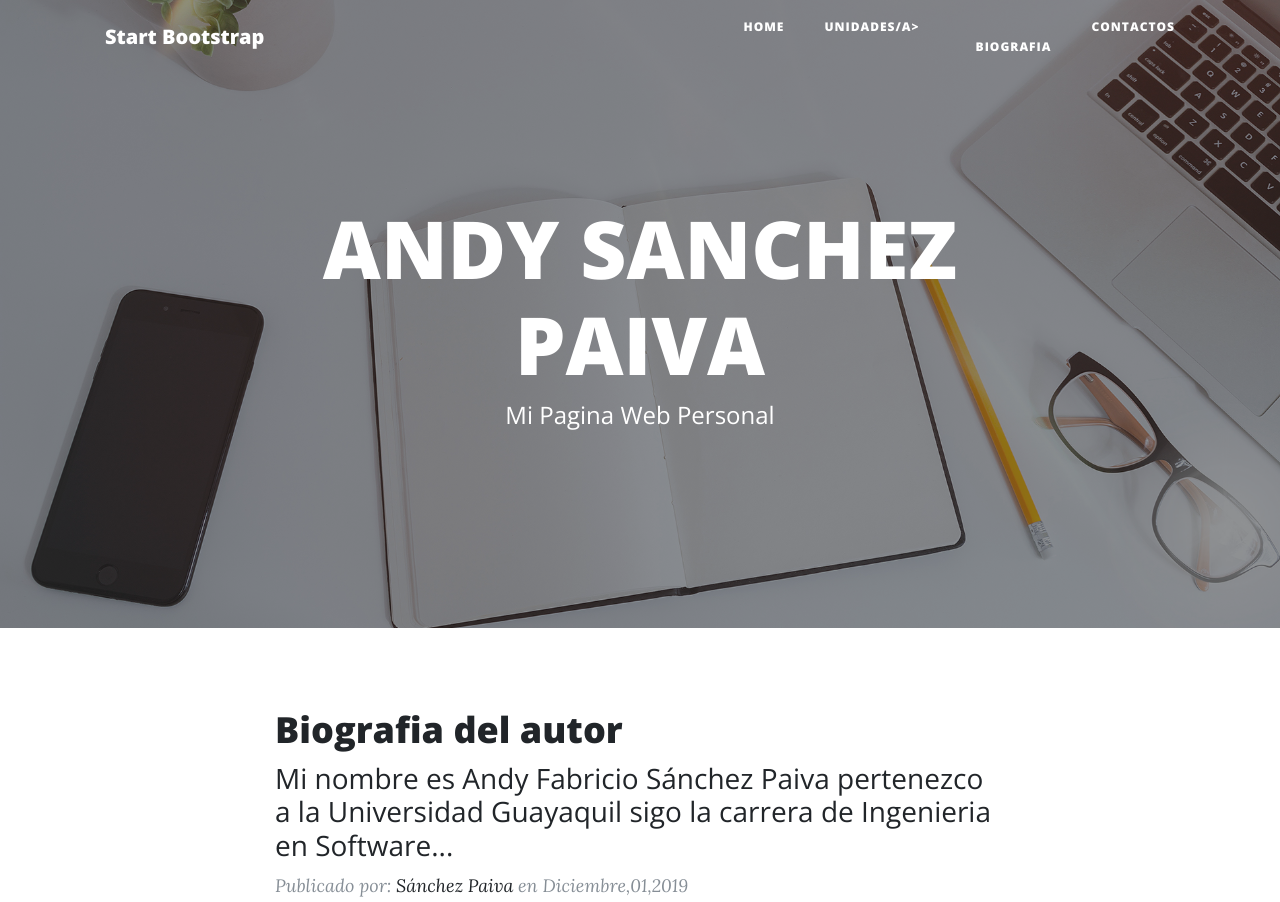
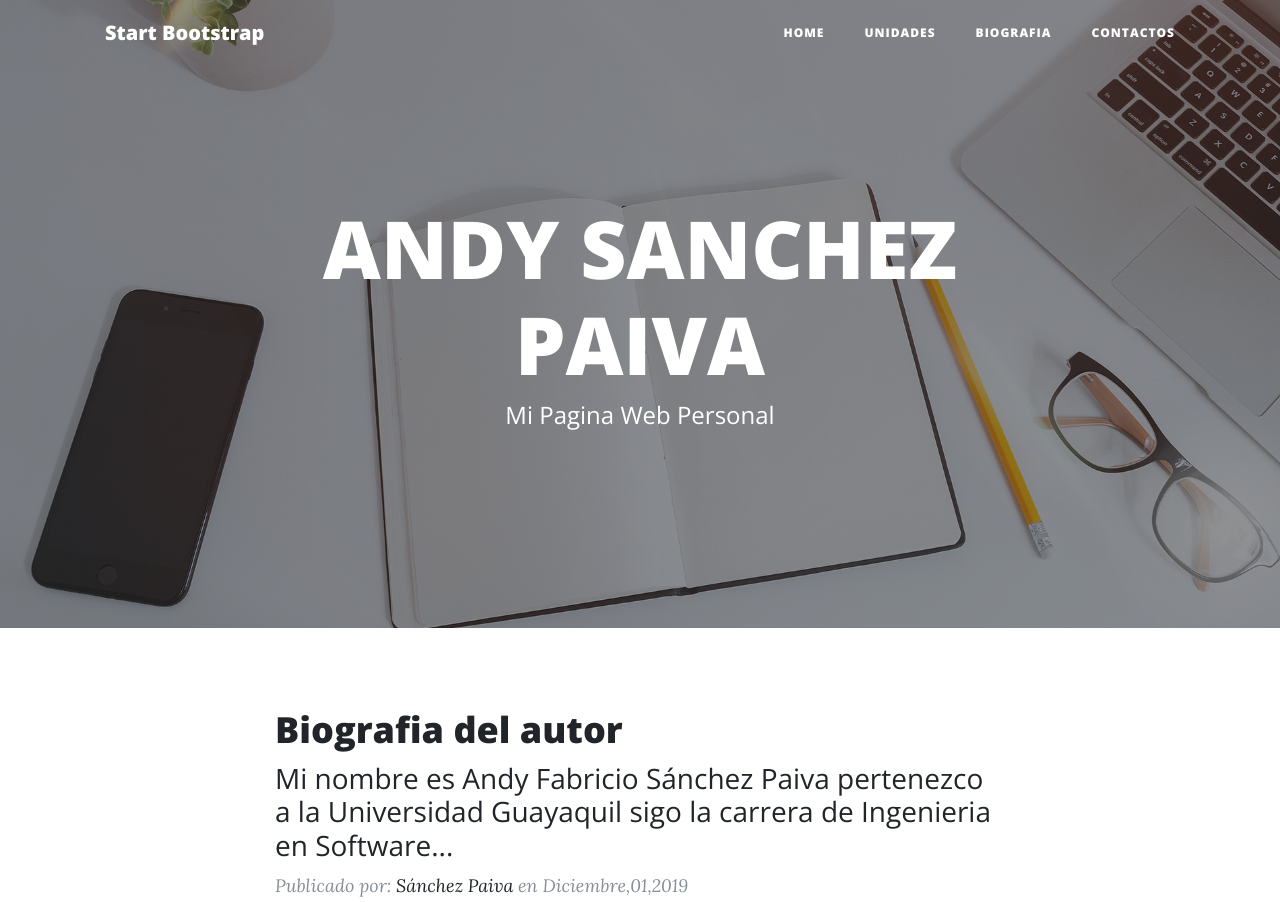
Before and after one commit to Andysp000/p., a website: page index.html in a window 1280 px wide. Shown: the top 902 px of the page. Drawn offline with nearby package versions, Linux system fonts and the light colour scheme.

Commit message:
Update index.html

```diff
--- a/index.html
+++ b/index.html
@@ -39,7 +39,7 @@
             <a class="nav-link" href="index.html">Home</a>
           </li>
           <li class="nav-item">
-            <a class="nav-link" href="about.html">Unidades/a>
+            <a class="nav-link" href="about.html">Unidades</a>
           </li>
           <li class="nav-item">
             <a class="nav-link" href="post.html">Biografia</a>
```
